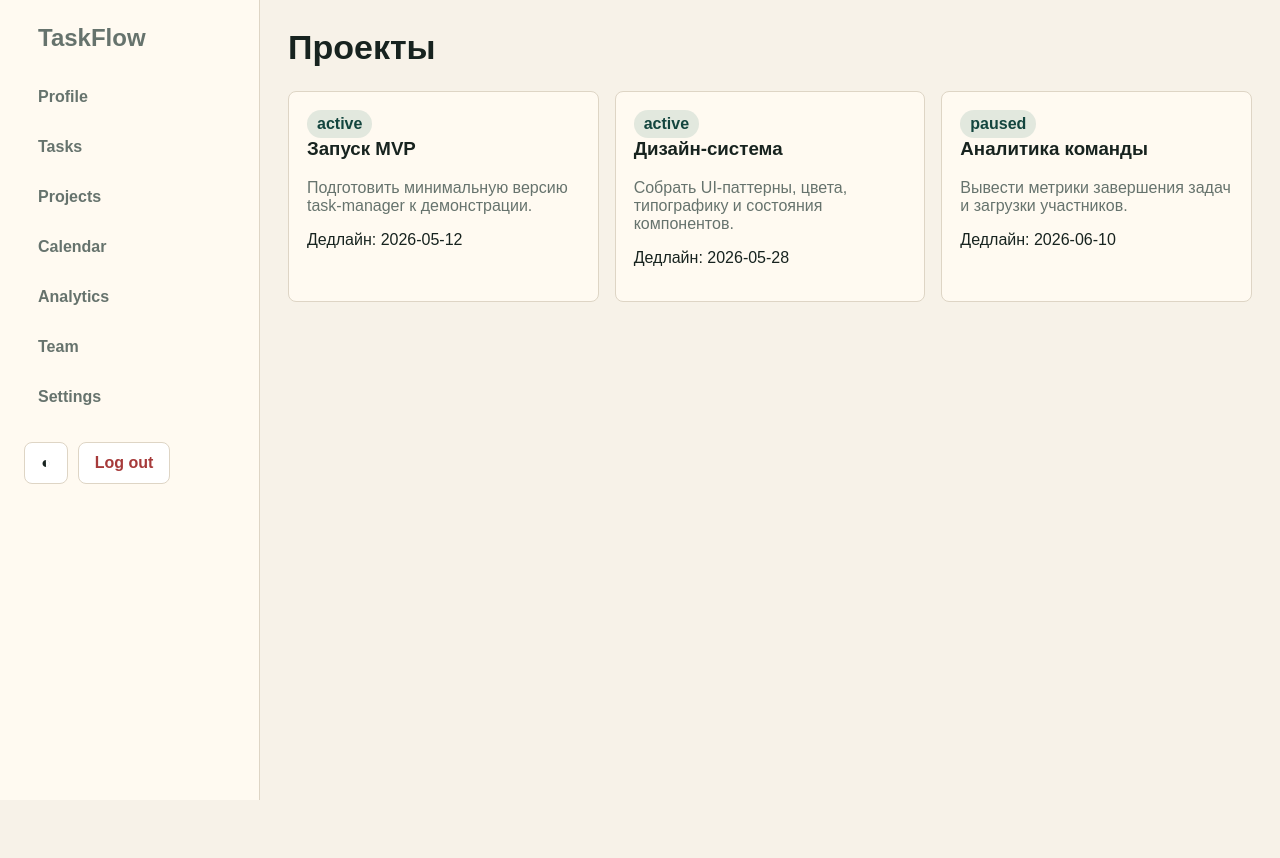
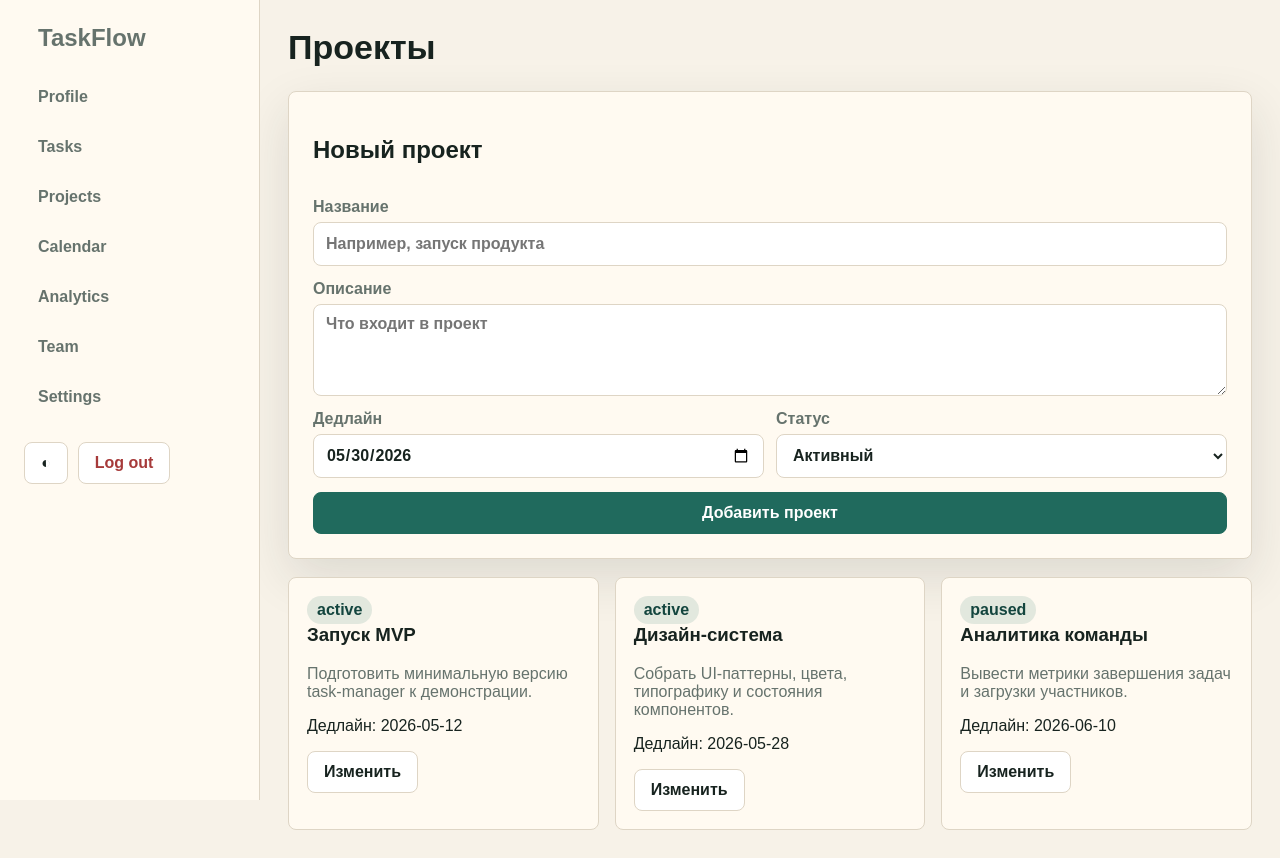
Before and after one commit to karas3vv/ssu-task-manager-2, a Next.js app: page /en/dashboard/projects in a window 1280 px wide. Before the commit the page ends 800 px from the top, so only its background shows below. Built offline with nearby package versions, Linux system fonts and the light colour scheme; no server answers.

Commit message:
изменил вкладку Проекты

```diff
--- a/features/auth/auth-form.tsx
+++ b/features/auth/auth-form.tsx
@@ -1,6 +1,7 @@
 "use client";
 
-import { FormEvent, useState } from "react";
+import type * as React from "react";
+import { useState } from "react";
 import { useRouter, useSearchParams } from "next/navigation";
 import Link from "next/link";
 import { observer } from "mobx-react-lite";
@@ -25,7 +26,7 @@ export const AuthForm = observer(function AuthForm({ locale, mode }: AuthFormPro
   const t = messages[locale];
   const isRegister = mode === "register";
 
-  async function handleSubmit(event: FormEvent<HTMLFormElement>): Promise<void> {
+  async function handleSubmit(event: React.FormEvent<HTMLFormElement>): Promise<void> {
     event.preventDefault();
 
     if (isRegister) {
--- a/features/tasks/project-list.tsx
+++ b/features/tasks/project-list.tsx
@@ -1,8 +1,9 @@
 "use client";
 
-import { useEffect } from "react";
+import type * as React from "react";
+import { useEffect, useState } from "react";
 import { observer } from "mobx-react-lite";
-import { Project } from "@entities/project/model";
+import { CreateProjectPayload, Project, ProjectStatus } from "@entities/project/model";
 import { useRootStore } from "@shared/providers/store-provider";
 
 type ProjectListProps = {
@@ -12,6 +13,14 @@ type ProjectListProps = {
 export const ProjectList = observer(function ProjectList({ initialProjects }: ProjectListProps): JSX.Element {
   const { projectStore } = useRootStore();
   const visibleProjects = projectStore.projects.length > 0 ? projectStore.projects : initialProjects;
+  const [editingProjectId, setEditingProjectId] = useState<string | null>(null);
+  const [editForm, setEditForm] = useState<CreateProjectPayload | null>(null);
+  const [form, setForm] = useState<CreateProjectPayload>({
+    name: "",
+    description: "",
+    status: "active",
+    dueDate: "2026-05-30"
+  });
 
   useEffect(() => {
     projectStore.hydrate(initialProjects);
@@ -22,16 +31,174 @@ export const ProjectList = observer(function ProjectList({ initialProjects }: Pr
     return <p className="muted">Проекты загружаются...</p>;
   }
 
+  async function handleCreateProject(event: React.FormEvent<HTMLFormElement>): Promise<void> {
+    event.preventDefault();
+    await projectStore.createProject(form);
+
+    if (projectStore.error === null) {
+      setForm((currentForm) => ({
+        ...currentForm,
+        name: "",
+        description: ""
+      }));
+    }
+  }
+
+  function startEdit(project: Project): void {
+    setEditingProjectId(project.id);
+    setEditForm({
+      name: project.name,
+      description: project.description,
+      status: project.status,
+      dueDate: project.dueDate
+    });
+  }
+
+  function cancelEdit(): void {
+    setEditingProjectId(null);
+    setEditForm(null);
+  }
+
+  async function handleUpdateProject(event: React.FormEvent<HTMLFormElement>, projectId: string): Promise<void> {
+    event.preventDefault();
+
+    if (editForm === null) {
+      return;
+    }
+
+    await projectStore.updateProject(projectId, editForm);
+    cancelEdit();
+  }
+
   return (
+    <div className="task-workspace">
+      <form className="panel form task-form" onSubmit={handleCreateProject}>
+        <h2>Новый проект</h2>
+        <label className="field">
+          Название
+          <input
+            className="input"
+            value={form.name}
+            onChange={(event) => setForm((currentForm) => ({ ...currentForm, name: event.target.value }))}
+            placeholder="Например, запуск продукта"
+            required
+          />
+        </label>
+        <label className="field">
+          Описание
+          <textarea
+            className="input textarea"
+            value={form.description}
+            onChange={(event) => setForm((currentForm) => ({ ...currentForm, description: event.target.value }))}
+            placeholder="Что входит в проект"
+            required
+          />
+        </label>
+        <div className="form-row">
+          <label className="field">
+            Дедлайн
+            <input
+              className="input"
+              type="date"
+              value={form.dueDate}
+              onChange={(event) => setForm((currentForm) => ({ ...currentForm, dueDate: event.target.value }))}
+              required
+            />
+          </label>
+          <label className="field">
+            Статус
+            <select
+              className="input"
+              value={form.status}
+              onChange={(event) => setForm((currentForm) => ({ ...currentForm, status: event.target.value as ProjectStatus }))}
+            >
+              <option value="active">Активный</option>
+              <option value="paused">На паузе</option>
+              <option value="completed">Завершен</option>
+            </select>
+          </label>
+        </div>
+        {projectStore.error ? <p className="muted">{projectStore.error}</p> : null}
+        {projectStore.createMessage ? <p className="success-text">{projectStore.createMessage}</p> : null}
+        <button className="button primary" disabled={projectStore.createStatus === "loading"} type="submit">
+          {projectStore.createStatus === "loading" ? "Добавление..." : "Добавить проект"}
+        </button>
+      </form>
+
       <div className="cards">
         {visibleProjects.map((project) => (
           <article className="card" key={project.id}>
+            {editingProjectId === project.id && editForm !== null ? (
+              <form className="edit-task-form" onSubmit={(event) => void handleUpdateProject(event, project.id)}>
+                <label className="field">
+                  Название
+                  <input
+                    className="input"
+                    value={editForm.name}
+                    onChange={(event) => setEditForm((currentForm) => (currentForm === null ? currentForm : { ...currentForm, name: event.target.value }))}
+                    required
+                  />
+                </label>
+                <label className="field">
+                  Описание
+                  <textarea
+                    className="input textarea"
+                    value={editForm.description}
+                    onChange={(event) => setEditForm((currentForm) => (currentForm === null ? currentForm : { ...currentForm, description: event.target.value }))}
+                    required
+                  />
+                </label>
+                <div className="form-row">
+                  <label className="field">
+                    Дедлайн
+                    <input
+                      className="input"
+                      type="date"
+                      value={editForm.dueDate}
+                      onChange={(event) => setEditForm((currentForm) => (currentForm === null ? currentForm : { ...currentForm, dueDate: event.target.value }))}
+                      required
+                    />
+                  </label>
+                  <label className="field">
+                    Статус
+                    <select
+                      className="input"
+                      value={editForm.status}
+                      onChange={(event) =>
+                        setEditForm((currentForm) => (currentForm === null ? currentForm : { ...currentForm, status: event.target.value as ProjectStatus }))
+                      }
+                    >
+                      <option value="active">Активный</option>
+                      <option value="paused">На паузе</option>
+                      <option value="completed">Завершен</option>
+                    </select>
+                  </label>
+                </div>
+                <div className="card-actions">
+                  <button className="button primary" type="submit">
+                    Сохранить
+                  </button>
+                  <button className="button" type="button" onClick={cancelEdit}>
+                    Отмена
+                  </button>
+                </div>
+              </form>
+            ) : (
+              <>
                 <span className="badge">{project.status}</span>
                 <h3>{project.name}</h3>
                 <p className="muted">{project.description}</p>
                 <p>Дедлайн: {project.dueDate}</p>
+                <div className="card-actions">
+                  <button className="button" type="button" onClick={() => startEdit(project)}>
+                    Изменить
+                  </button>
+                </div>
+              </>
+            )}
           </article>
         ))}
       </div>
+    </div>
   );
 });
--- a/shared/lib/root-store.ts
+++ b/shared/lib/root-store.ts
@@ -1,7 +1,7 @@
 "use client";
 
 import { makeAutoObservable, runInAction } from "mobx";
-import { Project } from "@entities/project/model";
+import { CreateProjectPayload, Project, UpdateProjectPayload } from "@entities/project/model";
 import { CreateTaskPayload, Task, UpdateTaskPayload } from "@entities/task/model";
 import { AuthResult, CreateTeamMemberPayload, LoginPayload, RegisterPayload, UpdateProfilePayload, UpdateTeamMemberPayload, UserProfile } from "@entities/user/model";
 import { DashboardStats, taskManagerApi } from "@shared/api/task-manager-api";
@@ -187,6 +187,8 @@ export class ProjectStore {
   projects: Project[] = [];
   status: RequestStatus = "idle";
   error: string | null = null;
+  createStatus: RequestStatus = "idle";
+  createMessage: string | null = null;
 
   constructor() {
     makeAutoObservable(this);
@@ -217,6 +219,41 @@ export class ProjectStore {
       runInAction(() => {
         this.error = error instanceof Error ? error.message : "Projects loading failed";
         this.status = "error";
+      });
+    }
+  }
+
+  async createProject(payload: CreateProjectPayload): Promise<void> {
+    this.createStatus = "loading";
+    this.createMessage = null;
+    this.error = null;
+
+    try {
+      const project = await taskManagerApi.createProject(payload);
+      runInAction(() => {
+        this.projects = [project, ...this.projects];
+        this.createStatus = "success";
+        this.createMessage = "Проект добавлен";
+      });
+    } catch (error) {
+      runInAction(() => {
+        this.error = error instanceof Error ? error.message : "Project creation failed";
+        this.createStatus = "error";
+      });
+    }
+  }
+
+  async updateProject(projectId: string, payload: UpdateProjectPayload): Promise<void> {
+    this.error = null;
+
+    try {
+      const updated = await taskManagerApi.updateProject(projectId, payload);
+      runInAction(() => {
+        this.projects = this.projects.map((item) => (item.id === updated.id ? updated : item));
+      });
+    } catch (error) {
+      runInAction(() => {
+        this.error = error instanceof Error ? error.message : "Project update failed";
       });
     }
   }
```
Also changed, not shown: features/profile/profile-editor.tsx (+4 -3 lines), features/team/team-list.tsx (+4 -3 lines), widgets/task-board/task-board.tsx (+4 -3 lines). Lines whose indentation alone changed are shown as unchanged.
